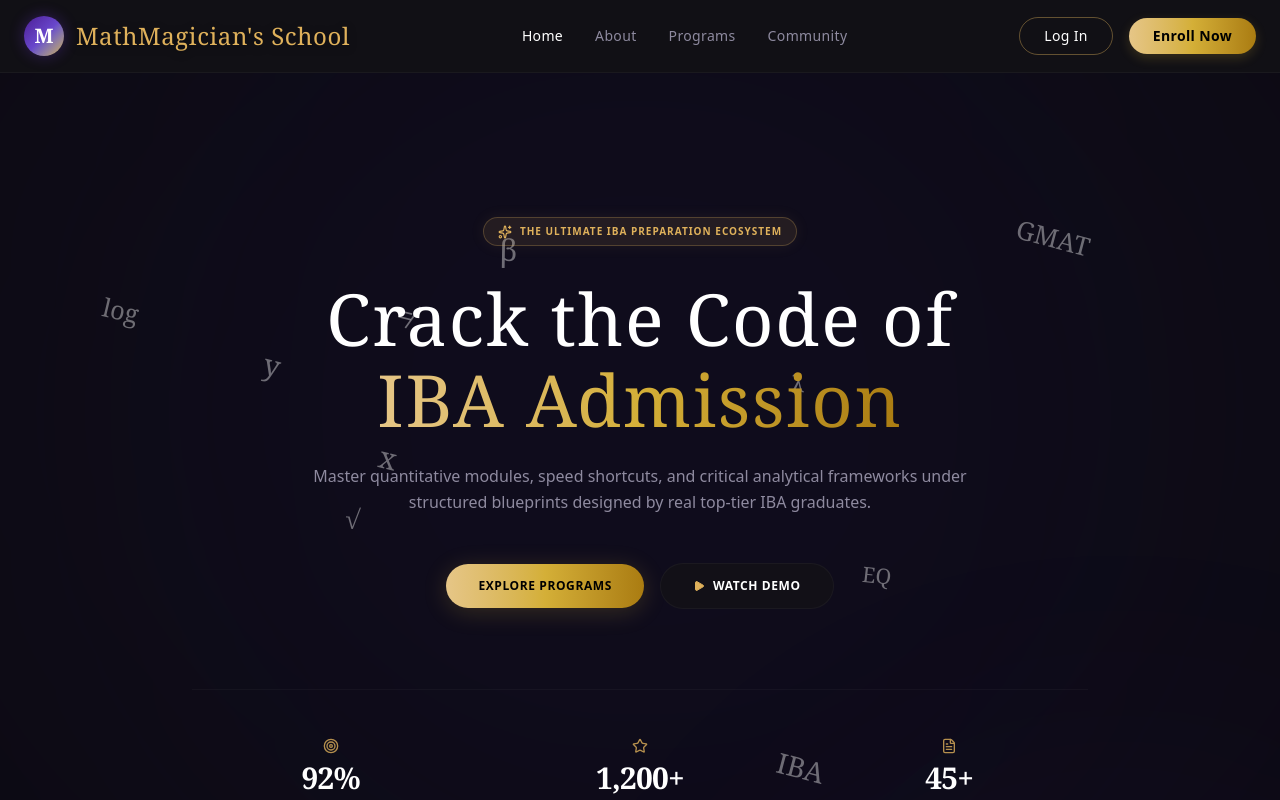
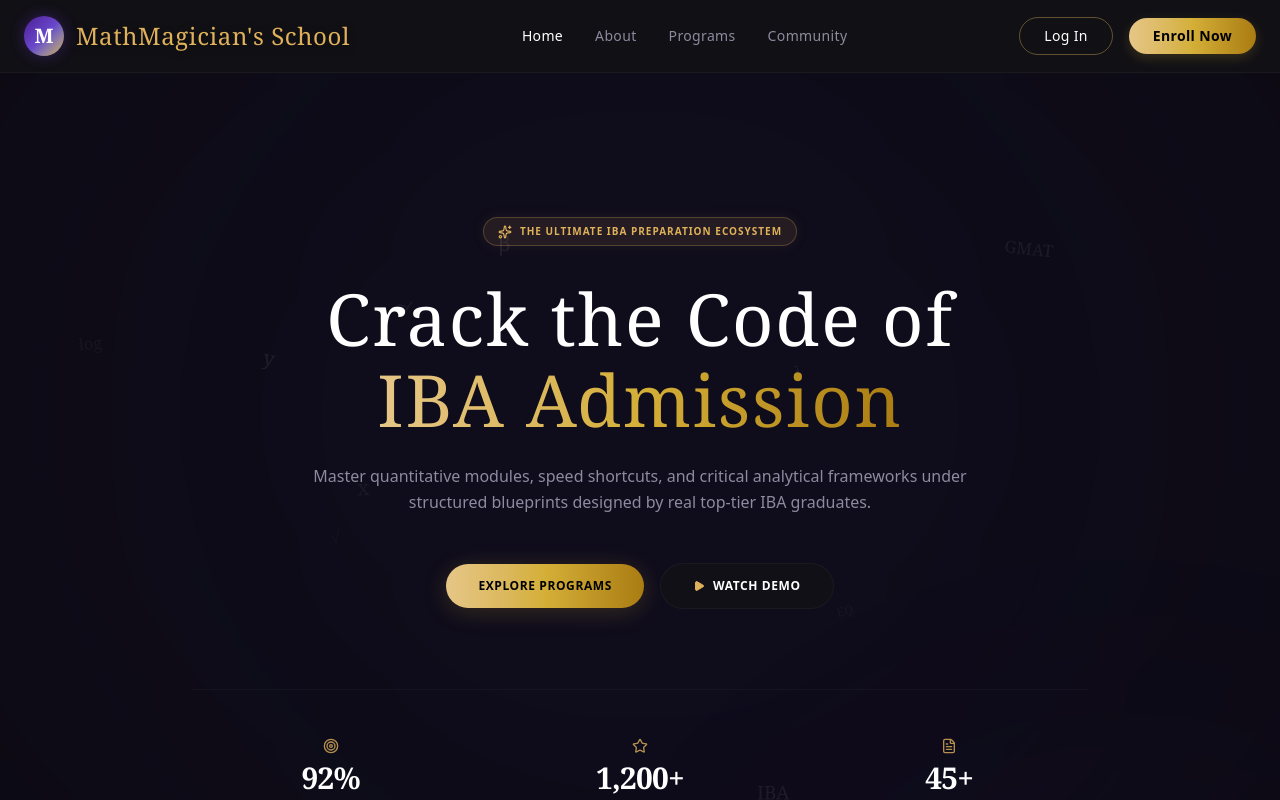
Before and after one commit to raf0670/math-magician-client, a Next.js app: page / in a window 1280 px wide. Shown: the top 800 px of the page. Built offline with nearby package versions, Linux system fonts and the light colour scheme.

Commit message:
supposed parallex effect

```diff
--- a/src/components/home/Hero.jsx
+++ b/src/components/home/Hero.jsx
@@ -1,13 +1,26 @@
 /* eslint-disable react-hooks/purity */
 "use client";
-import { useEffect, useState, useMemo } from "react";
-import { motion, AnimatePresence } from "framer-motion";
+import { useEffect, useState, useMemo, useRef } from "react";
+// 🪄 1. Added useScroll and useTransform for Parallax Magic
+import { motion, AnimatePresence, useScroll, useTransform } from "framer-motion";
 import { Sparkles, Play, Target, Star, FileText, Video, ClipboardCheck, UserCheck, Users, CheckCircle2 } from "lucide-react";
 import Link from "next/link";
 import Image from "next/image";
 
 export default function UnifiedHeroDeck() {
     const [hasMounted, setHasMounted] = useState(false);
+
+    // 🪄 2. Create a reference anchor to monitor the scroll container position
+    const containerRef = useRef(null);
+    const { scrollYProgress } = useScroll({
+        target: containerRef,
+        offset: ["start start", "end end"]
+    });
+
+    // 🪄 3. Map scroll position to different movement values (Parallax Weights)
+    // Background glows and back-layer elements move much slower
+    const yGlowBg = useTransform(scrollYProgress, [0, 1], [0, 250]);
+    const yGlyphsBg = useTransform(scrollYProgress, [0, 1], [0, -150]);
 
     useEffect(() => {
         // eslint-disable-next-line react-hooks/set-state-in-effect
@@ -25,10 +38,10 @@ export default function UnifiedHeroDeck() {
             char: symbols[idx % symbols.length],
             left: `${Math.random() * 90 + 5}%`,
             top: `${Math.random() * 90 + 5}%`,
-            size: Math.random() * 12 + 20,
-            opacity: Math.random() * 0.5 + 1,
-            delay: Math.random() * -10,
-            duration: Math.random() * 15 + 30,
+            size: Math.random() * 12 + 11,
+            opacity: Math.random() * 0.18 + 0.04,
+            delay: Math.random() * -20,
+            duration: Math.random() * 15 + 20,
         }));
     }, []);
 
@@ -93,7 +106,7 @@ export default function UnifiedHeroDeck() {
         });
     }, []);
 
-    // --- ANIMATION MASTER SPECIFICATIONS (RE-ESTABLISHED) ---
+    // --- Animation Variants ---
     const heroContainerVariants = {
         hidden: { opacity: 0 },
         visible: {
@@ -138,16 +151,17 @@ export default function UnifiedHeroDeck() {
     };
 
     return (
-        <div className="w-full bg-[#0D0B14] relative overflow-hidden select-none">
+        // Added container ref to register scroll track boundaries
+        <div ref={containerRef} className="w-full bg-[#0D0B14] relative overflow-hidden select-none">
 
-            {/* 🌌 SYSTEM RADIANCE GRADIENTS (Continuous Backdrop Sheet) */}
-            <div className="absolute top-[-10%] left-1/2 -translate-x-1/2 w-[85vw] h-[85vw] bg-indigo-950/15 rounded-full blur-[150px] pointer-events-none" />
-            <div className="absolute top-[35%] right-[-15%] w-[55vw] h-[55vw] bg-[#7C3AED]/4 rounded-full blur-[140px] pointer-events-none" />
-            <div className="absolute bottom-[10%] left-[-10%] w-[50vw] h-[50vw] bg-indigo-950/15 rounded-full blur-[140px] pointer-events-none" />
+            {/* 🌌 PARALLAX RADIANCE FIELDS: Attached style={{ y: yGlowBg }} so they glide smoothly at an offset pace */}
+            <motion.div style={{ y: yGlowBg }} className="absolute top-[-10%] left-1/2 -translate-x-1/2 w-[85vw] h-[85vw] bg-indigo-950/15 rounded-full blur-[150px] pointer-events-none" />
+            <motion.div style={{ y: yGlowBg }} className="absolute top-[35%] right-[-15%] w-[55vw] h-[55vw] bg-[#7C3AED]/4 rounded-full blur-[140px] pointer-events-none" />
+            <motion.div style={{ y: yGlowBg }} className="absolute bottom-[10%] left-[-10%] w-[50vw] h-[50vw] bg-indigo-950/15 rounded-full blur-[140px] pointer-events-none" />
 
-            {/* Persistent Atmospheric Cosmic Spark Fields */}
+            {/* 🌌 PARALLAX GLYPH FIELD: Controlled by yGlyphsBg to float independently of layout panels */}
             {hasMounted && (
-                <div className="absolute inset-0 pointer-events-none overflow-hidden z-0">
+                <motion.div style={{ y: yGlyphsBg }} className="absolute inset-0 pointer-events-none overflow-hidden z-0">
                     <AnimatePresence>
                         {floatingGlyphs.map((glyph) => (
                             <motion.span
@@ -175,7 +189,7 @@ export default function UnifiedHeroDeck() {
                             </motion.span>
                         ))}
                     </AnimatePresence>
-                </div>
+                </motion.div>
             )}
 
             {/* =========================================================================
@@ -197,7 +211,7 @@ export default function UnifiedHeroDeck() {
 
                     <motion.h1 variants={heroItemVariants} className="font-serif text-4xl sm:text-5xl md:text-6xl lg:text-7xl font-medium tracking-wide text-white leading-[1.12] mb-6">
                         Crack the Code of <br />
-                        <span className="text-transparent bg-clip-text bg-gradient-to-r from-[#E6C687] via-[#D4AF37] to-[#AA7C11]">
+                        <span className="text-transparent bg-clip-text bg-linear-to-r from-[#E6C687] via-[#D4AF37] to-[#AA7C11]">
                             IBA Admission
                         </span>
                     </motion.h1>
@@ -207,7 +221,7 @@ export default function UnifiedHeroDeck() {
                     </motion.p>
 
                     <motion.div variants={heroItemVariants} className="flex flex-col sm:flex-row items-center justify-center gap-4 w-full mb-20">
-                        <Link href="#programs-section" className="inline-flex w-full sm:w-auto items-center justify-center px-8 py-3.5 rounded-full bg-gradient-to-r from-[#E6C687] via-[#D4AF37] to-[#AA7C11] text-xs font-bold text-black uppercase tracking-wider shadow-[0_4px_25px_rgba(212,175,55,0.2)] hover:shadow-[0_10px_35px_rgba(212,175,55,0.35)] transition-all duration-300 hover:scale-[1.02]">
+                        <Link href="#programs-section" className="inline-flex w-full sm:w-auto items-center justify-center px-8 py-3.5 rounded-full bg-linear-to-r from-[#E6C687] via-[#D4AF37] to-[#AA7C11] text-xs font-bold text-black uppercase tracking-wider shadow-[0_4px_25px_rgba(212,175,55,0.2)] hover:shadow-[0_10px_35px_rgba(212,175,55,0.35)] transition-all duration-300 hover:scale-[1.02]">
                             Explore Programs
                         </Link>
                         <Link href="#" className="inline-flex w-full sm:w-auto items-center justify-center gap-2 px-8 py-3.5 rounded-full border border-white/4 hover:border-[#DFB15B]/30 text-xs font-bold text-white uppercase tracking-wider bg-[#121017] hover:bg-[#1A1722] transition-all duration-300">
@@ -233,8 +247,6 @@ export default function UnifiedHeroDeck() {
                ========================================================================= */}
             <section className="w-full py-24 px-6 md:px-12 lg:px-24 relative z-10">
                 <div className="container mx-auto max-w-6xl">
-
-                    {/* Independent Viewport-Triggered Header Block */}
                     <motion.div
                         className="w-full flex flex-col items-center text-center mb-16"
                         variants={blockHeaderVariants}
@@ -253,7 +265,6 @@ export default function UnifiedHeroDeck() {
                         </p>
                     </motion.div>
 
-                    {/* Staggered Scroll Deck */}
                     <motion.div
                         className="grid grid-cols-1 md:grid-cols-2 lg:grid-cols-4 gap-6 items-stretch"
                         variants={gridContainerVariants}
@@ -268,7 +279,7 @@ export default function UnifiedHeroDeck() {
                                 whileHover={{ y: -5 }}
                                 className="bg-[#121017] border border-white/3 hover:border-white/10 p-7 rounded-2xl transition-all duration-300 shadow-[0_4px_25px_rgba(0,0,0,0.3)] flex flex-col gap-6 group relative overflow-hidden"
                             >
-                                <div className="absolute inset-0 bg-gradient-to-br from-white/1 to-transparent pointer-events-none" />
+                                <div className="absolute inset-0 bg-linear-to-br from-white/1 to-transparent pointer-events-none" />
                                 <div className={`w-11 h-11 rounded-xl flex items-center justify-center border transition-all duration-300 group-hover:scale-105 ${card.bgIconClass} ${card.colorClass}`}>
                                     <card.icon className="w-5 h-5 stroke-[1.8]" />
                                 </div>
@@ -293,10 +304,9 @@ export default function UnifiedHeroDeck() {
                 <div className="container mx-auto max-w-5xl">
                     <div className="grid grid-cols-1 lg:grid-cols-12 gap-16 items-center">
 
-                        {/* Instructor Media Frame (With dedicated scroll entrance) */}
                         <div className="lg:col-span-5 flex justify-center relative">
                             {hasMounted && (
-                                <div className="absolute w-[340px] h-[340px] top-1/2 left-1/2 -translate-x-1/2 -translate-y-1/2 pointer-events-none overflow-visible z-0 opacity-40">
+                                <div className="absolute w-85 h-85 top-1/2 left-1/2 -translate-x-1/2 -translate-y-1/2 pointer-events-none overflow-visible z-0 opacity-40">
                                     {instructorSparks.map((spark) => (
                                         <motion.span
                                             key={spark.id}
@@ -332,7 +342,6 @@ export default function UnifiedHeroDeck() {
                             </motion.div>
                         </div>
 
-                        {/* Instructor Text Columns (With responsive staggered scroll entry) */}
                         <motion.div
                             className="lg:col-span-7 flex flex-col items-center lg:items-start text-center lg:text-left"
                             initial="hidden"
```
